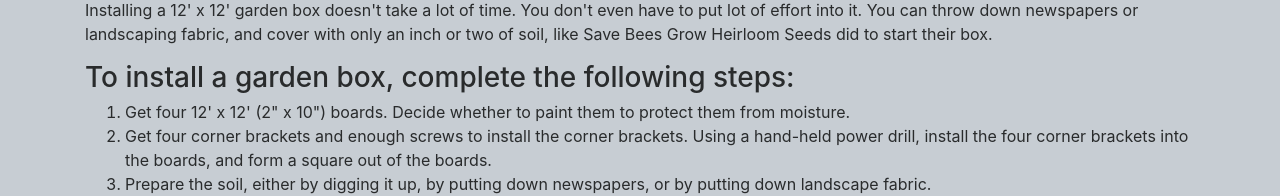
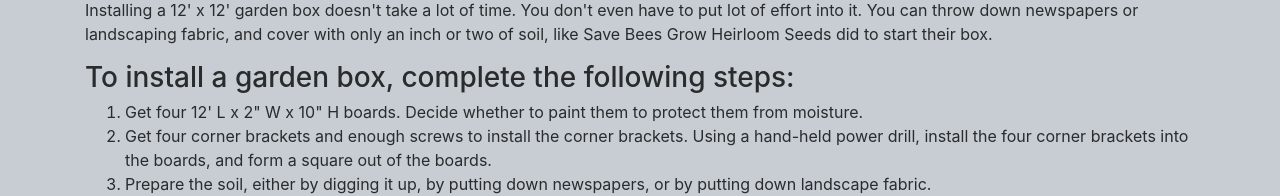
Before and after one commit to CynthiaLondon/Save_Bees_, a website: page feedthousandsofbees.html in a window 1280 px wide. Shown: the part 1463-1659 px from the top of the page. Drawn offline with nearby package versions, Linux system fonts and the light colour scheme; a web font is replaced by a local one.

Commit message:
meas. descript

```diff
--- a/feedthousandsofbees.html
+++ b/feedthousandsofbees.html
@@ -95,7 +95,7 @@ body {background-color:#c7cdd3;
             lot of effort into it. You can throw down newspapers or landscaping fabric, and cover with only
             an inch or two of soil, like Save Bees Grow Heirloom Seeds did to start their box.</p>
             <h3>To install a garden box, complete the following steps:</h3>
-            <ol><li>Get four 12' x 12' (2" x 10") boards. Decide whether to paint them to protect them from moisture.</li>
+            <ol><li>Get four 12' L x 2" W x 10" H boards. Decide whether to paint them to protect them from moisture.</li>
                 <li>Get four corner brackets and enough screws to install the corner brackets. Using a hand-held power drill,
                     install the four corner brackets into the boards, and form a square out of the boards.
                 <li>Prepare the soil, either by digging it up, by putting down newspapers, or by putting down
```
